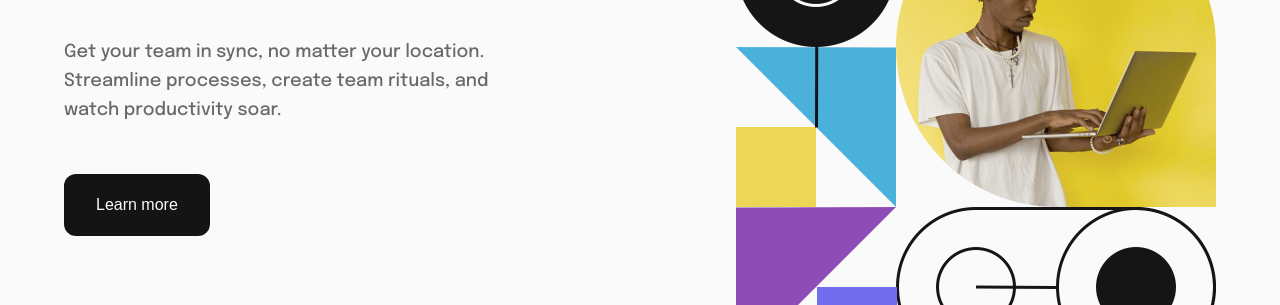
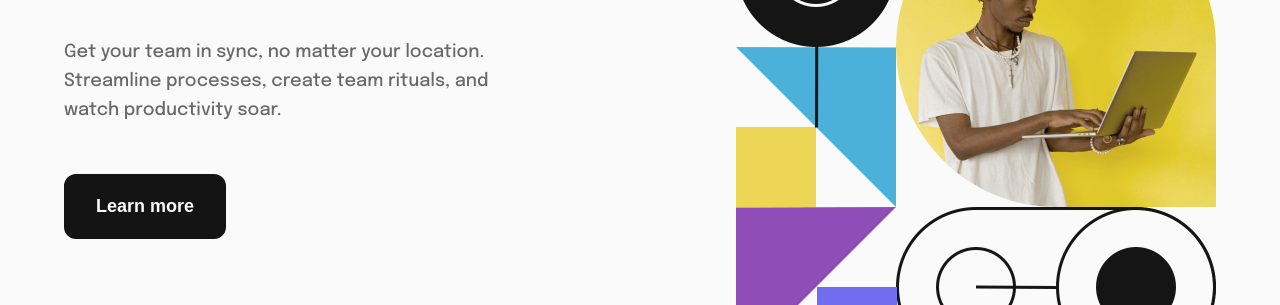
Before and after one commit to bazinygero/intro-section-with-dropdown-navigation, a website: page index.html in a window 1280 px wide. Shown: the part 453-758 px from the top of the page. Drawn offline with Linux system fonts and the light colour scheme.

Commit message:
Fixed active states.

```diff
--- a/app/scss/components/buttons.scss
+++ b/app/scss/components/buttons.scss
@@ -22,13 +22,13 @@
     background-color: var(--almost-black);
     border: 2px solid var(--almost-black);
     color: var(--almost-white);
-    font-size: 16px;
-    font-weight: 500;
+    font-weight: 700;
     transition: background-color 0.3s ease;
 }
 
 .learn-btn:hover {
     background-color: var(--almost-white);
+    color: var(--almost-black);
 }
 
 .burger-btn {
```
Also changed, not shown: dist/style.css, 1 other file.
